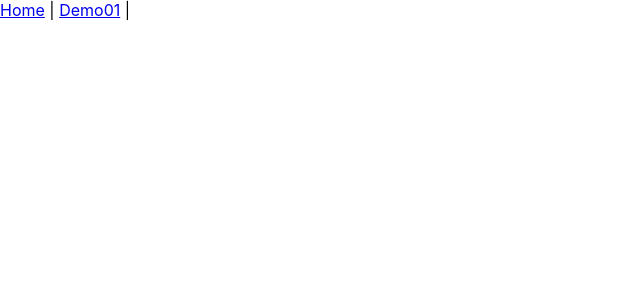
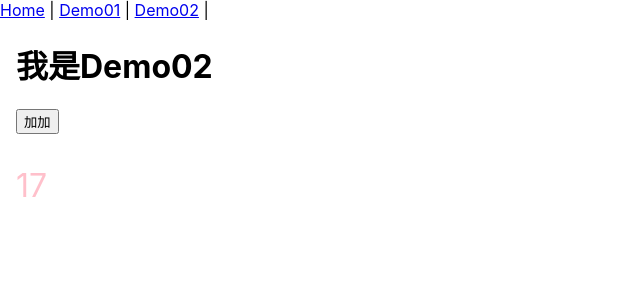
Before and after one commit to relyky/Net6React18TLab, a React (Create React App) app in the folder Net6React18TLab/ClientApp/: page /demo02 in a window 1280 px wide. Before the commit this address had no page. Shown: the top 300 px of the page, without its empty margins (0-640 px from the left). Built offline with nearby package versions, Linux system fonts and the light colour scheme.

Commit message:
AppRoutes:NotFound

```diff
--- a/Net6React18TLab/ClientApp/package.json
+++ b/Net6React18TLab/ClientApp/package.json
@@ -3,6 +3,7 @@
   "version": "0.1.0",
   "private": true,
   "dependencies": {
+    "@reduxjs/toolkit": "^1.8.5",
     "@testing-library/jest-dom": "^5.16.5",
     "@testing-library/react": "^13.3.0",
     "@testing-library/user-event": "^13.5.0",
@@ -12,8 +13,10 @@
     "@types/react-dom": "^18.0.6",
     "react": "^18.2.0",
     "react-dom": "^18.2.0",
+    "react-redux": "^8.0.2",
     "react-router-dom": "^6.3.0",
     "react-scripts": "5.0.1",
+    "redux": "^4.2.0",
     "rimraf": "^3.0.2",
     "web-vitals": "^2.1.4",
     "workbox-background-sync": "^6.5.4",
@@ -30,6 +33,7 @@
     "workbox-streams": "^6.5.4"
   },
   "devDependencies": {
+    "@redux-devtools/core": "^3.13.1",
     "cross-env": "^7.0.3",
     "typescript": "^4.8.2"
   },
--- a/Net6React18TLab/ClientApp/src/App.tsx
+++ b/Net6React18TLab/ClientApp/src/App.tsx
@@ -1,4 +1,4 @@
-import React from 'react'
+import React, { FC } from 'react'
 import { Route, Routes } from 'react-router-dom';
 import AppRoutes from './AppRoutes'
 import Layout from './views/Layout'
@@ -11,7 +11,18 @@ export default function App() {
           const { element, ...rest } = route;
           return <Route key={index} {...rest} element={element} />;
         })}
+        <Route path="*" element={<NotFound />} />
       </Routes>
     </Layout>
-  );
+  )
 }
+
+//=========================================================
+const NotFound: FC = () => {
+  return (
+    <div>
+      <h1>404 NotFound</h1>
+      <h2>Your Princess Is In Another Castle!</h2>
+    </div>
+  )
+}
--- a/Net6React18TLab/ClientApp/src/AppRoutes.tsx
+++ b/Net6React18TLab/ClientApp/src/AppRoutes.tsx
@@ -1,6 +1,7 @@
 import React from 'react'
 import Home from './views/Home/Home'
 import Demo01 from './views/Demo01/AppForm'
+import Demo02 from './views/Demo02/AppForm'
 //import { Counter } from './views/ReduxCounter/Counter'
 
 const AppRoutes = [
@@ -12,6 +13,10 @@ const AppRoutes = [
     path: '/demo01',
     element: <Demo01 />
   },
+  {
+    path: '/demo02',
+    element: <Demo02 />
+  },
 ];
 
 export default AppRoutes;
--- /dev/null
+++ b/Net6React18TLab/ClientApp/src/views/Demo02/AppForm.tsx
@@ -0,0 +1,16 @@
+import React, { useState } from 'react';
+
+export default function AppForm() {
+  const [count, setCount] = useState(17)
+
+  return (
+    <div style={{padding: '0 16px'}}>
+      <h1>我是Demo02</h1>
+      <button onClick={_ => setCount(c => c + 1)}>加加</button>
+      <p style={{ fontSize: '2em', color: 'pink' }}>
+        {count}
+      </p>
+
+    </div>
+  );
+}
--- a/Net6React18TLab/ClientApp/src/views/NavMenu.tsx
+++ b/Net6React18TLab/ClientApp/src/views/NavMenu.tsx
@@ -7,6 +7,7 @@ const NavMenu: FC = () => {
       <nav>
         <Link to="/">Home</Link>&nbsp;|&nbsp;
         <Link to="/demo01">Demo01</Link>&nbsp;|&nbsp;
+        <Link to="/demo02">Demo02</Link>&nbsp;|&nbsp;
       </nav>
     </header>
   )
```
Also changed, not shown: 2 other files (tests, documents, lock files or other folders).
